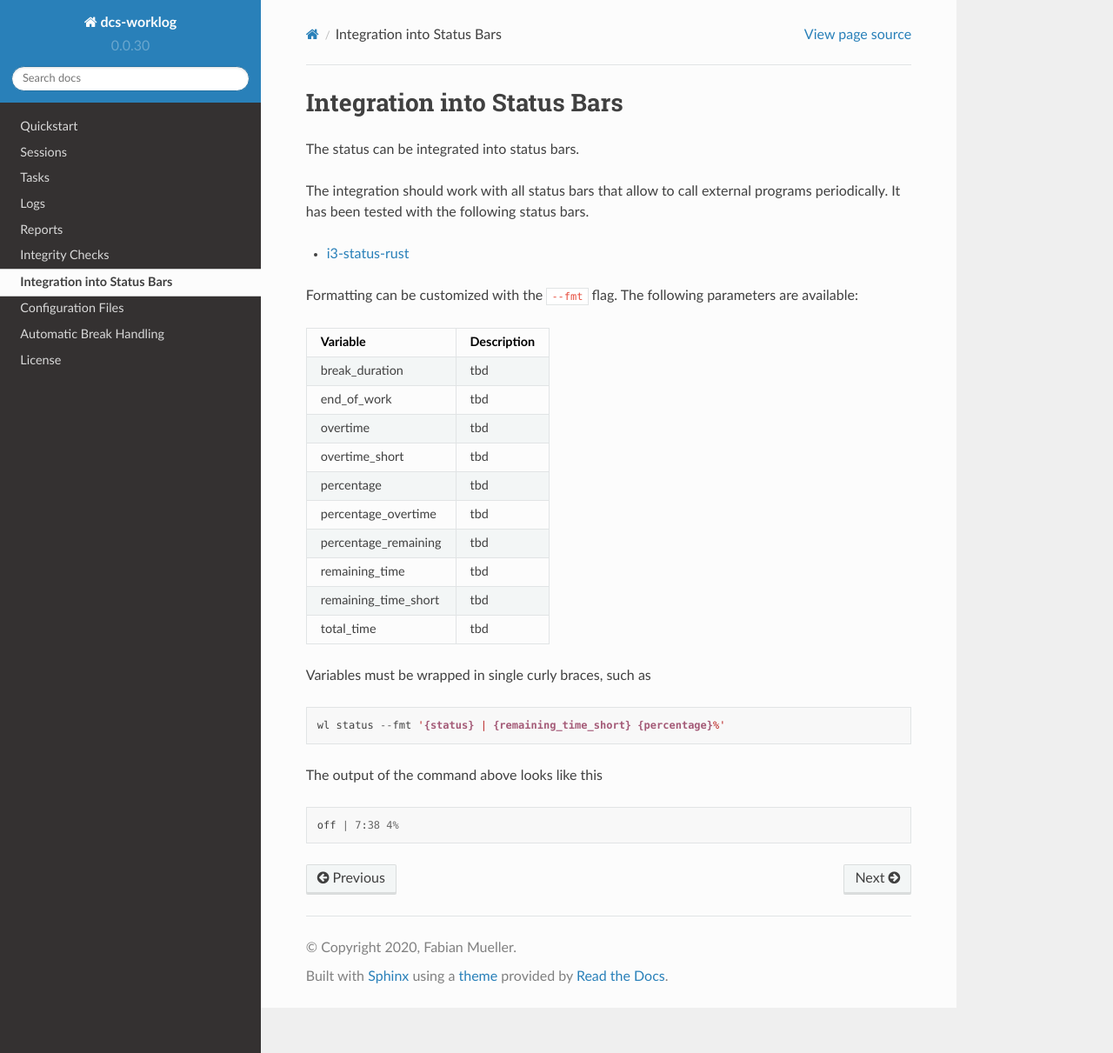
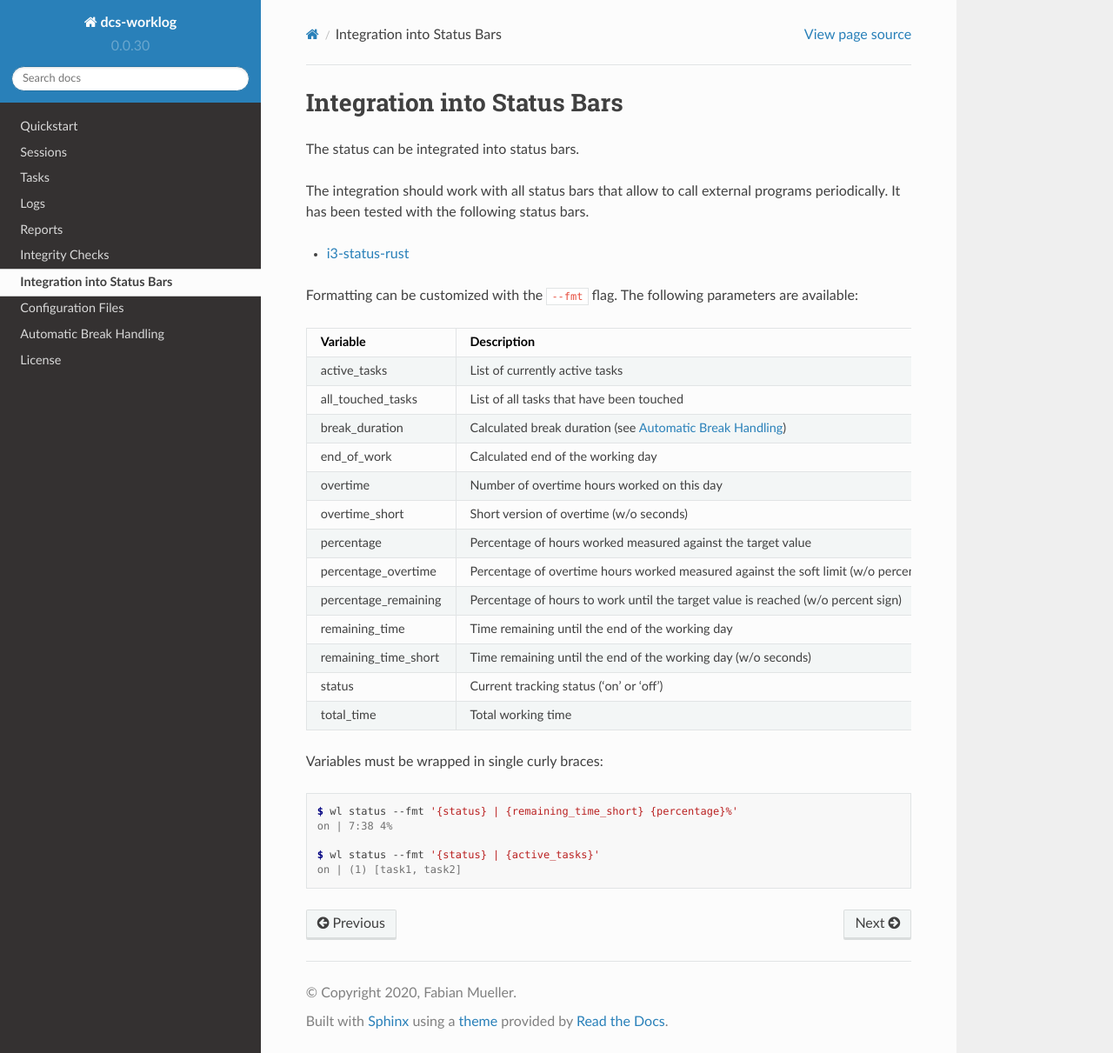
Before and after one commit to dotcs/worklog, a Sphinx documentation site: the page built from docs/text/status-bars.rst, in a window 1280 px wide and 1211 px high. Shown: the whole window at 87% size. Built offline with Sphinx 7.4.7 and the Read the Docs theme 2.0.0, drawn with Linux system fonts in a browser that asks for light colours.

Commit message:
Fill missing values in status-bars table

```diff
--- a/docs/text/status-bars.rst
+++ b/docs/text/status-bars.rst
@@ -17,28 +17,29 @@ The following parameters are available:
 ==================== ===========
 Variable             Description
 ==================== ===========
-break_duration       tbd
-end_of_work          tbd
-overtime             tbd
-overtime_short       tbd
-percentage           tbd
-percentage_overtime  tbd
-percentage_remaining tbd
-remaining_time       tbd
-remaining_time_short tbd
-total_time           tbd
+active_tasks         List of currently active tasks
+all_touched_tasks    List of all tasks that have been touched
+break_duration       Calculated break duration (see :ref:`auto-breaks-label`)
+end_of_work          Calculated end of the working day
+overtime             Number of overtime hours worked on this day
+overtime_short       Short version of overtime (w/o seconds)
+percentage           Percentage of hours worked measured against the target value
+percentage_overtime  Percentage of overtime hours worked measured against the soft limit (w/o percent sign)
+percentage_remaining Percentage of hours to work until the target value is reached (w/o percent sign)
+remaining_time       Time remaining until the end of the working day
+remaining_time_short Time remaining until the end of the working day (w/o seconds)
+status               Current tracking status ('on' or 'off')
+total_time           Total working time
 ==================== ===========
 
-Variables must be wrapped in single curly braces, such as
+Variables must be wrapped in single curly braces:
 
-::
+.. code:: console
 
-    wl status --fmt '{status} | {remaining_time_short} {percentage}%'
+    $ wl status --fmt '{status} | {remaining_time_short} {percentage}%'
+    on | 7:38 4%
 
-The output of the command above looks like this
-
-::
-
-    off | 7:38 4%
+    $ wl status --fmt '{status} | {active_tasks}'
+    on | (1) [task1, task2]
 
 .. _i3-status-rust: https://github.com/greshake/i3status-rust
```
